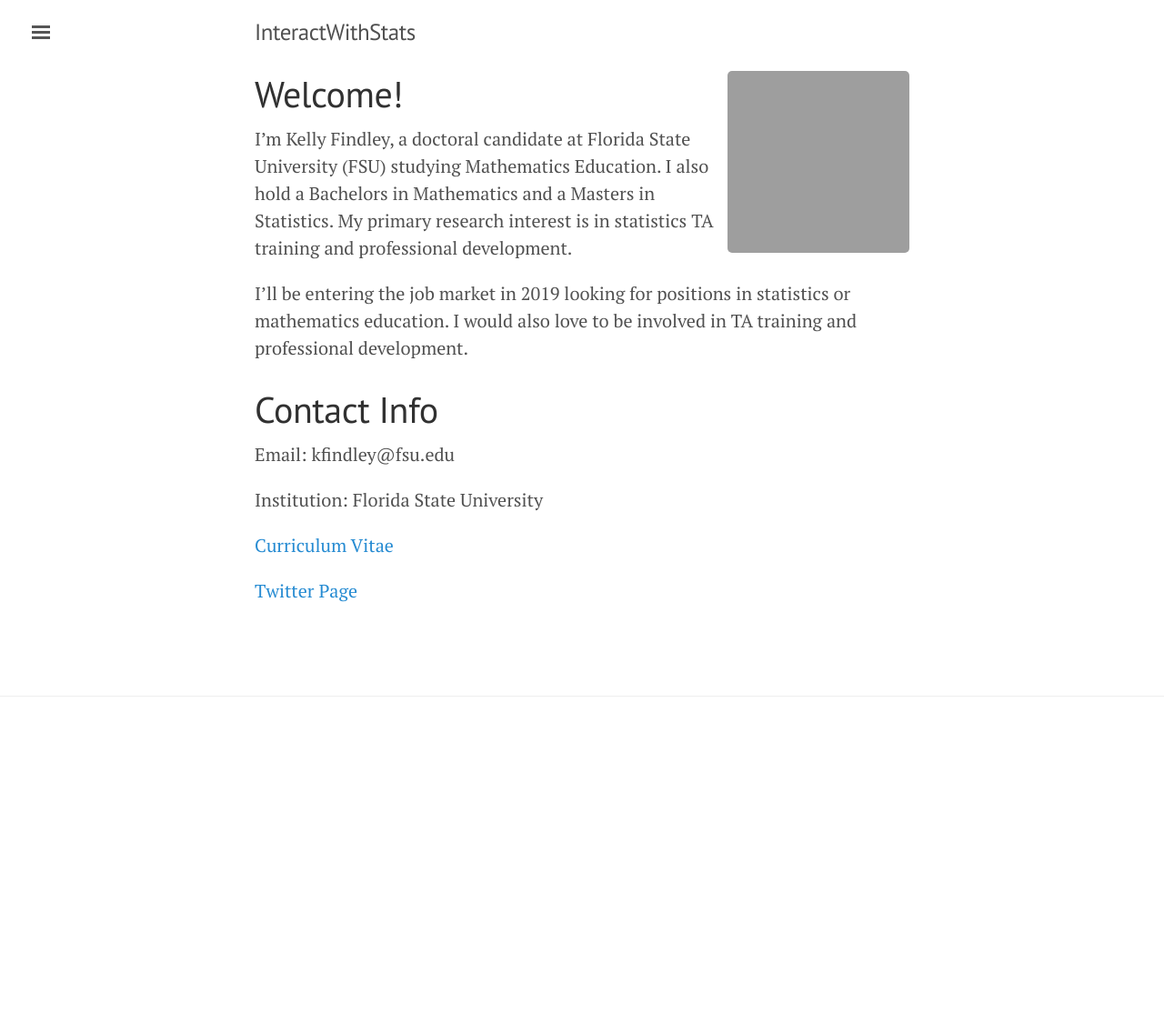
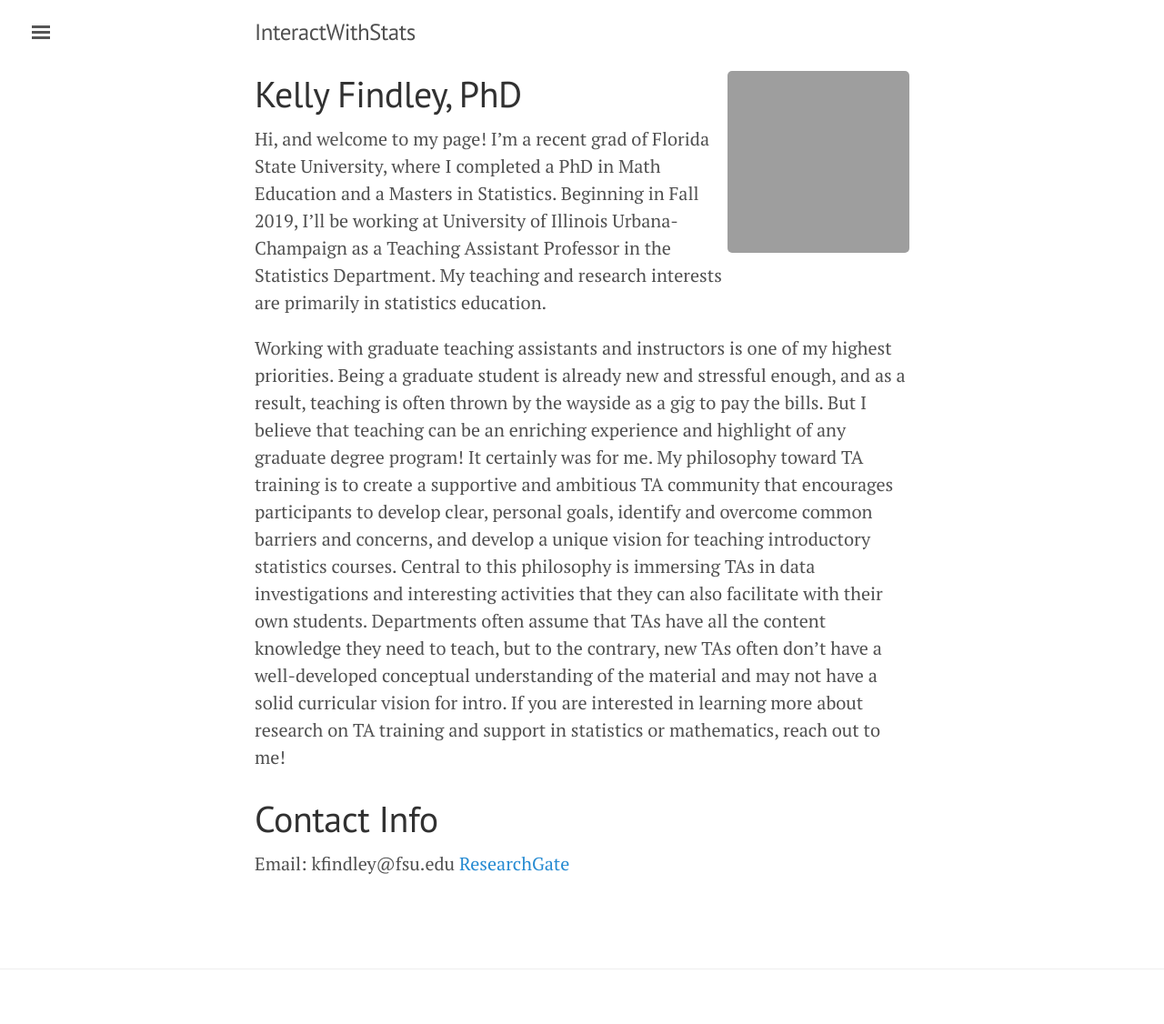
Before and after one commit to kelly-findley/kelly-findley.github.io, a Jekyll site: the page built from index.md, in a window 1280 px wide. Shown: the whole page at 91% size. Built offline with Jekyll 4.4.1, drawn with Linux system fonts in a browser that asks for light colours; our own code applies the rules of GitHub Pages for plain Markdown files; before the commit the page ends 900 px from its top, so only the background shows below that; grey boxes are pictures that could not be loaded.

Commit message:
Time to Update!

```diff
--- a/index.md
+++ b/index.md
@@ -1,17 +1,12 @@
 <img src="http://i.imgur.com/CjMOZWr.jpg" width="200" height="200" align="right" />
 
-# Welcome!
+# Kelly Findley, PhD
 
-I'm Kelly Findley, a doctoral candidate at Florida State University (FSU) studying Mathematics Education. I also hold a Bachelors in Mathematics and a Masters in Statistics. My primary research interest is in statistics TA training and professional development.
+Hi, and welcome to my page! I'm a recent grad of Florida State University, where I completed a PhD in Math Education and a Masters in Statistics. Beginning in Fall 2019, I'll be working at University of Illinois Urbana-Champaign as a Teaching Assistant Professor in the Statistics Department. My teaching and research interests are primarily in statistics education.
 
-I'll be entering the job market in 2019 looking for positions in statistics or mathematics education. I would also love to be involved in TA training and professional development.
+Working with graduate teaching assistants and instructors is one of my highest priorities. Being a graduate student is already new and stressful enough, and as a result, teaching is often thrown by the wayside as a gig to pay the bills. But I believe that teaching can be an enriching experience and highlight of any graduate degree program! It certainly was for me. My philosophy toward TA training is to create a supportive and ambitious TA community that encourages participants to develop clear, personal goals, identify and overcome common barriers and concerns, and develop a unique vision for teaching introductory statistics courses. Central to this philosophy is immersing TAs in data investigations and interesting activities that they can also facilitate with their own students. Departments often assume that TAs have all the content knowledge they need to teach, but to the contrary, new TAs often don't have a well-developed conceptual understanding of the material and may not have a solid curricular vision for intro. If you are interested in learning more about research on TA training and support in statistics or mathematics, reach out to me!
 
 # Contact Info
 
 Email: kfindley@fsu.edu
-
-Institution: Florida State University
-
-[Curriculum Vitae](CV_81317.docx)
-
-[Twitter Page](https://twitter.com/KelPatFin)
+[ResearchGate](https://www.researchgate.net/profile/Kelly_Findley)
```
